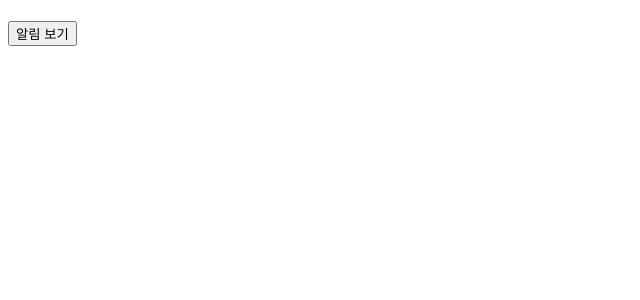
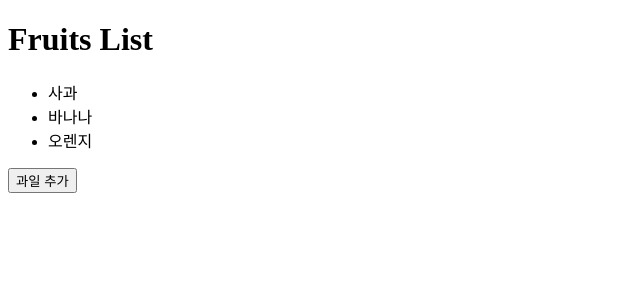
Before and after one commit to Seo-JeongJin/ReactWithTypeScript, a React (Vite) app: page / in a window 1280 px wide. Shown: the top 300 px of the page, without its empty margins (0-640 px from the left). Built offline with nearby package versions, Linux system fonts and the light colour scheme.

Commit message:
map list rendering

```diff
--- a/src/App.tsx
+++ b/src/App.tsx
@@ -1,9 +1,21 @@
-import Notification from './components/Notification';
+import { useState } from 'react';
 
 export default function App() {
+  const [items, setItems] = useState<string[]>(['사과', '바나나', '오렌지']);
+  const addFruit = () => {
+    setItems((items) => [...items, '포도']);
+  };
   return (
     <>
-      <Notification />
+      <h1>Fruits List</h1>
+      <ul>
+        {items.map((value, index) => (
+          <li key={index}>{value}</li>
+        ))}
+      </ul>
+      <button onClick={addFruit} disabled={items.length >= 4}>
+        과일 추가
+      </button>
     </>
   );
 }
```
